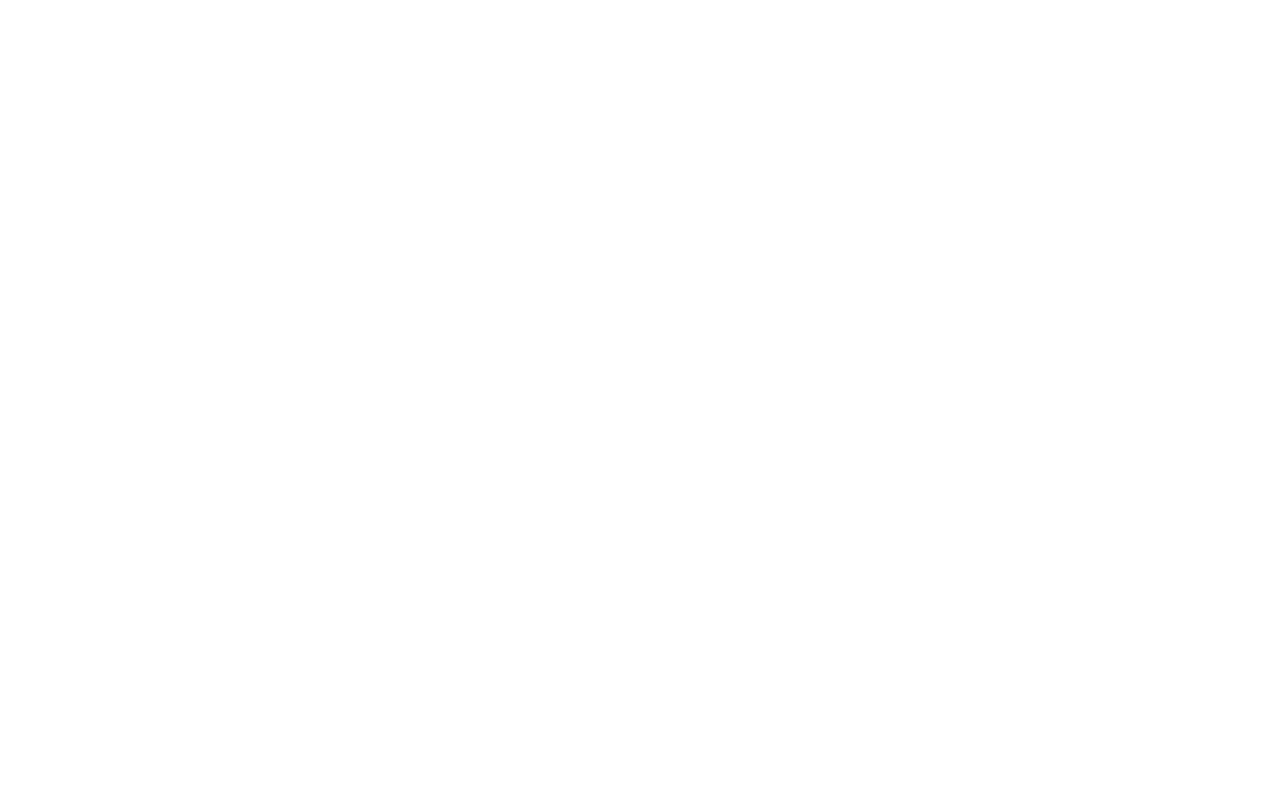
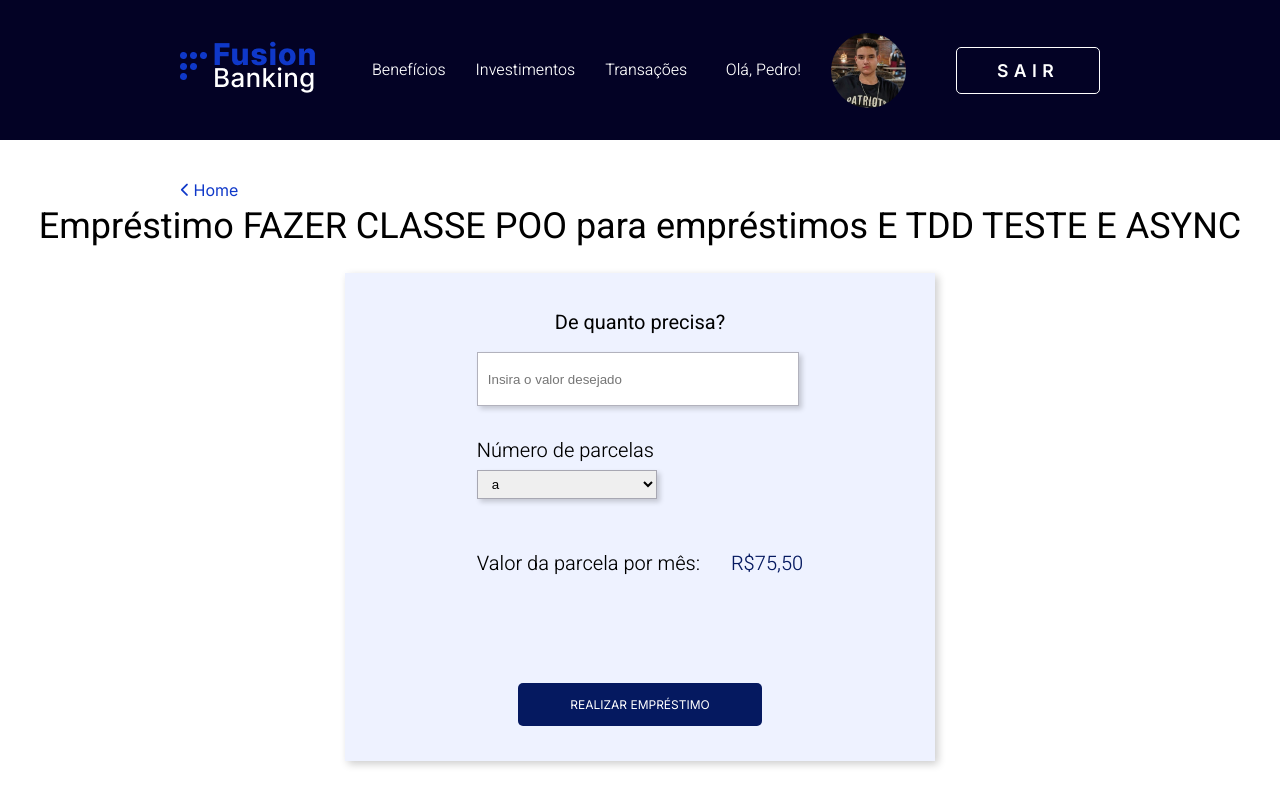
Before and after one commit to pedrohenriquegalvao/fusion-banking, a plain HTML site: page pages/loan.html in a window 1280 px wide. Drawn offline with Linux system fonts and the light colour scheme.

Commit message:
Estruturando e estilizando página de empréstimo.

```diff
--- a/js/navbar.js
+++ b/js/navbar.js
@@ -1,4 +1,6 @@
 let navbar = document.querySelector('#navbar');
+let navLogo = document.getElementById('logo-navbar');
+
 let options = document.querySelector('.options');
 let showSidebar = false;
 let burguer = document.querySelector('.burguer');
@@ -6,7 +8,7 @@ let navIcon = document.querySelector('.nav-icon');
 
 let mainContent = document.querySelector('#content');
 
-let buttonLogout = document.querySelector('#logout');
+let buttonLogout = document.getElementById('logout');
 
 function toggleSidebar() {
     showSidebar = !showSidebar;
@@ -38,3 +40,7 @@ window.addEventListener('resize', () => {
 buttonLogout.addEventListener('click', () => {
     window.location.href = '/index.html';
 });
+
+navLogo.addEventListener('click', () => {
+    window.location.href = '/pages/homepage.html';
+});
--- a/pages/loan.html
+++ b/pages/loan.html
@@ -0,0 +1,73 @@
+<!DOCTYPE html>
+<html lang="pt-br">
+<head>
+    <meta charset="UTF-8">
+    <meta http-equiv="X-UA-Compatible" content="IE=edge">
+    <meta name="viewport" content="width=device-width, initial-scale=1.0">
+
+
+    <link rel="stylesheet" href="https://cdnjs.cloudflare.com/ajax/libs/font-awesome/6.2.0/css/all.min.css" integrity="sha512-xh6O/CkQoPOWDdYTDqeRdPCVd1SpvCA9XXcUnZS2FmJNp1coAFzvtCN9BmamE+4aHK8yyUHUSCcJHgXloTyT2A==" crossorigin="anonymous" referrerpolicy="no-referrer" />
+
+    <link rel="stylesheet" href="../styles/navbar/navbar.css">
+    <link rel="stylesheet" href="/styles/pages/loan/loan.css">
+
+
+    <title>Empréstimo</title>
+</head>
+<body>
+    <nav id="navbar">
+        <div class="logo">
+            <img src="../img/logo-navbar.png" alt="Logo do site Fusion Banking" id="logo-navbar">
+        </div>
+
+        <div class="options">
+
+            <ul class="nav-left">
+                <li><a href="">Benefícios</a></li>
+                <li><a href="">Investimentos</a></li>
+                <li><a href="">Transações</a></li>
+            </ul>
+
+            <ul class="nav-right">
+                <div class="user-area">
+                    <li><a href="">Olá, Pedro!</a></li>
+                    <li id="user-pic"><a href=""><img src="/img/pedro.jpeg" alt=""></a></li>
+                </div>
+                <li><button id="logout">SAIR</button></li>
+            </ul>
+
+        </div>
+
+        <div class="burguer" onclick="toggleSidebar()">
+            <i class="fa-solid fa-bars nav-icon"></i>
+        </div>
+
+    </nav>
+    <a href="/pages/homepage.html" class="home"><i class="fa-solid fa-chevron-left"></i>Home</a>
+    <main id="content">
+
+        <h1>Empréstimo FAZER CLASSE POO para empréstimos E TDD TESTE E ASYNC</h1>
+
+        <form action="" class="form-emprestimo">
+
+            <h2>De quanto precisa?</h2>
+
+            <div class="container-inputs">
+                <input type="number" name="valor-emprestimo" id="valor-emprestimo" placeholder="Insira o valor desejado">
+                <label for="parcelas">Número de parcelas</label>
+                <select name="parcelas" id="parcelas">
+                    <option value="a">a</option>
+                    <option value="b">b</option>
+                    <option value="c">c</option>
+                </select>
+                <p>Valor da parcela por mês: <span id="valor-parcelas">R$75,50</span></p>
+            </div>
+
+            <input type="submit" value="Realizar Empréstimo">
+
+        </form>
+
+    </main>
+
+    <script src="/js/navbar.js"></script>
+</body>
--- a/styles/navbar/navbar.scss
+++ b/styles/navbar/navbar.scss
@@ -14,6 +14,7 @@ nav {
     margin-bottom: 40px;
     .logo {
         margin-right: 55px;
+        cursor: pointer;
     }
     .options {
         display: flex;
--- /dev/null
+++ b/styles/pages/loan/loan.scss
@@ -0,0 +1,100 @@
+@use '../../auxiliar/auxiliar' as aux;
+
+@include aux.resetDocument;
+
+.home {
+    display: block;
+    padding: 0 180px;
+    font-family: aux.$inter;
+    color: aux.$azulpadrao;
+    i {
+        transform: translateY(-1px);
+        font-size: 14px;
+        margin-right: 3px;
+    }
+}
+
+main#content {
+    display: flex;
+    flex-direction: column;
+    align-items: center;
+    justify-content: center;
+    font-family: aux.$heebo;
+    padding-bottom: 40px;
+    h1 {
+        text-align: center;
+        font-size: 36px;
+        font-weight: normal;
+        margin-bottom: 20px;
+    }
+
+    .form-emprestimo {
+        background-color: aux.$azulclarinho;
+        box-shadow: 3px 3px 8px rgba(0, 0, 0, 0.2);
+        display: flex;
+        flex-direction: column;
+        justify-content: center;
+        align-items: center;
+        padding: 35px 20px;
+        width: 550px;
+        h2 {
+            margin-bottom: 15px;
+            font-weight: normal;
+            font-size: 20px;
+        }
+        .container-inputs {
+
+            display: flex;
+            flex-direction: column;
+            width: fit-content;
+            margin-bottom: 100px;
+            input, select {
+                border: 1px solid rgba(3, 2, 37, 0.3);
+                box-shadow: 3px 3px 5px rgba(0, 0, 0, 0.18);
+                &:focus {
+                    outline: none;
+                    border: 1.2px solid #0f37c9a9;
+                }
+            }
+            input {
+                width: 300px;
+                height: 2rem;
+                padding: 10px;
+                margin-bottom: 30px;
+            }
+            label, p {
+                font-weight: 300;
+                font-size: 20px;
+                margin-bottom: 5px;
+            }
+            select {
+                width: 180px;
+                padding: 5px 5px 5px 10px;
+                margin-bottom: 50px;
+            }
+
+            p {
+                span#valor-parcelas {
+                    color: aux.$azulroyal;
+                    margin-left: 1.3em;
+                }
+            }
+
+
+        }
+        input[type='submit'] {
+            background-color: aux.$azulroyal;
+            color: white;
+            text-transform: uppercase;
+            font-family: aux.$inter;
+            font-weight: 400;
+            font-size: 12px;
+            border: none;
+            border-radius: 5px;
+            padding: 14px 52px;
+            &:hover {
+                cursor: pointer;
+            }
+        }
+    }
+}
--- a/styles/pages/payment/payment.scss
+++ b/styles/pages/payment/payment.scss
@@ -133,7 +133,7 @@ main  {
                     margin-bottom: 1em;
                 }
                 input {
-                    width: 15%;
+                    width: 140px;
                     height: 1.3rem;
                     border: 1px solid rgba(3, 2, 37, 0.3);
                     box-shadow: 3px 3px 5px rgba(0, 0, 0, 0.18);
@@ -150,7 +150,7 @@ main  {
             .payment-id {
                 display: flex;
                 input {
-                    width: 20%;
+                    width: 180px;
                     height: 1.3rem;
                     border: 1px solid rgba(3, 2, 37, 0.3);
                     box-shadow: 3px 3px 5px rgba(0, 0, 0, 0.18);
```
Also changed, not shown: pages/homepage.html (+1 -1 lines), pages/payment.html (+4 -3 lines), styles/navbar/navbar.css, styles/pages/loan/loan.css (added), styles/pages/payment/payment.css, 3 other files.
